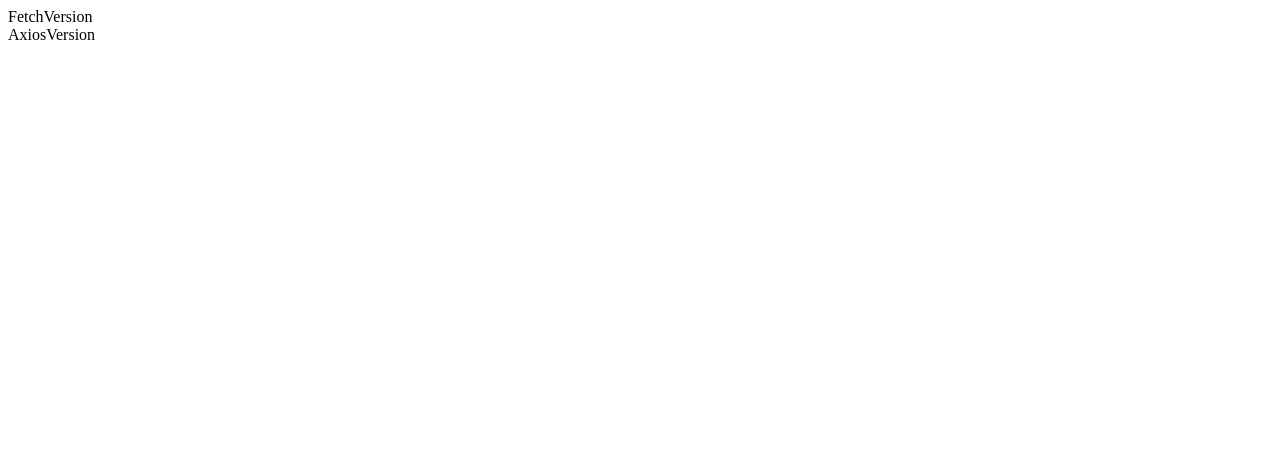
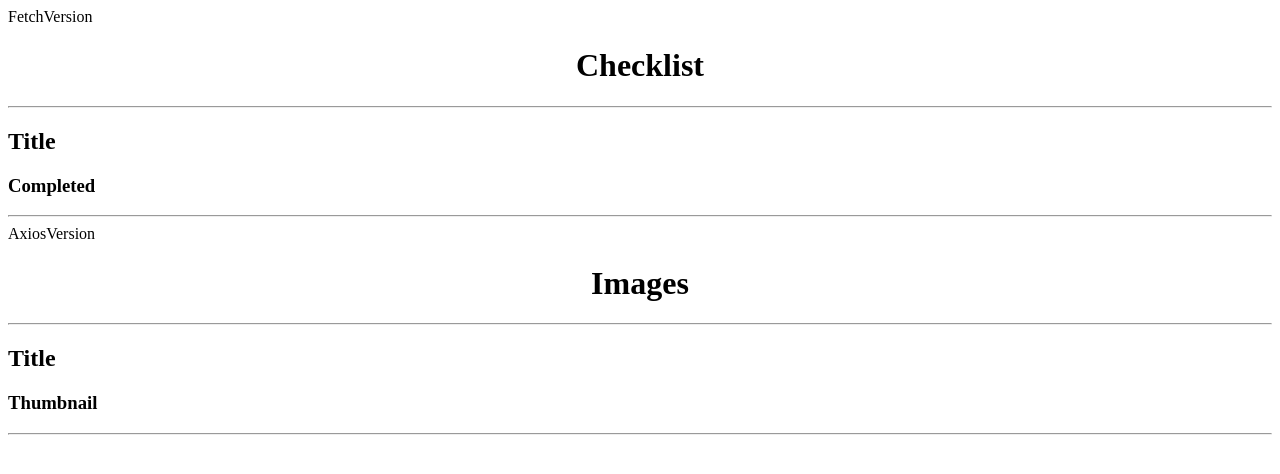
Before and after one commit to amitzed/api-consume-fetch-vs-axios, a React (Create React App) app: page / in a window 1280 px wide. Shown: the top 474 px of the page. Built offline with nearby package versions, Linux system fonts and the light colour scheme; no server answers.

Commit message:
FETCHing data successfuly in console

```diff
--- a/src/components/AxiosVersion.js
+++ b/src/components/AxiosVersion.js
@@ -5,6 +5,13 @@
     return (
       <div>
         AxiosVersion
+        <h1 style={{display: 'flex', justifyContent: 'center'}}>Images</h1>
+        <hr />
+        <div>
+          <h2>Title</h2>
+          <h3>Thumbnail</h3>
+        </div>
+        <hr />
       </div>
     )
   }
--- a/src/components/FetchVersion.js
+++ b/src/components/FetchVersion.js
@@ -1,10 +1,33 @@
 import React from 'react';
 
 class FetchVersion extends React.Component {
+  state = {
+    items: []
+  }
+
+  componentDidMount() {
+    fetch('https://jsonplaceholder.typicode.com/todos')
+    .then(res => res.json())
+    .then((data) => {
+      this.setState({
+        items: data
+      })
+      console.log(this.state.items);
+    })
+    .catch(console.log)
+  }
+
   render() {
     return (
       <div>
         FetchVersion
+        <h1 style={{display: 'flex', justifyContent: 'center'}}>Checklist</h1>
+        <hr />
+        <div>
+          <h2>Title</h2>
+          <h3>Completed</h3>
+        </div>
+        <hr />
       </div>
     )
   }
```
